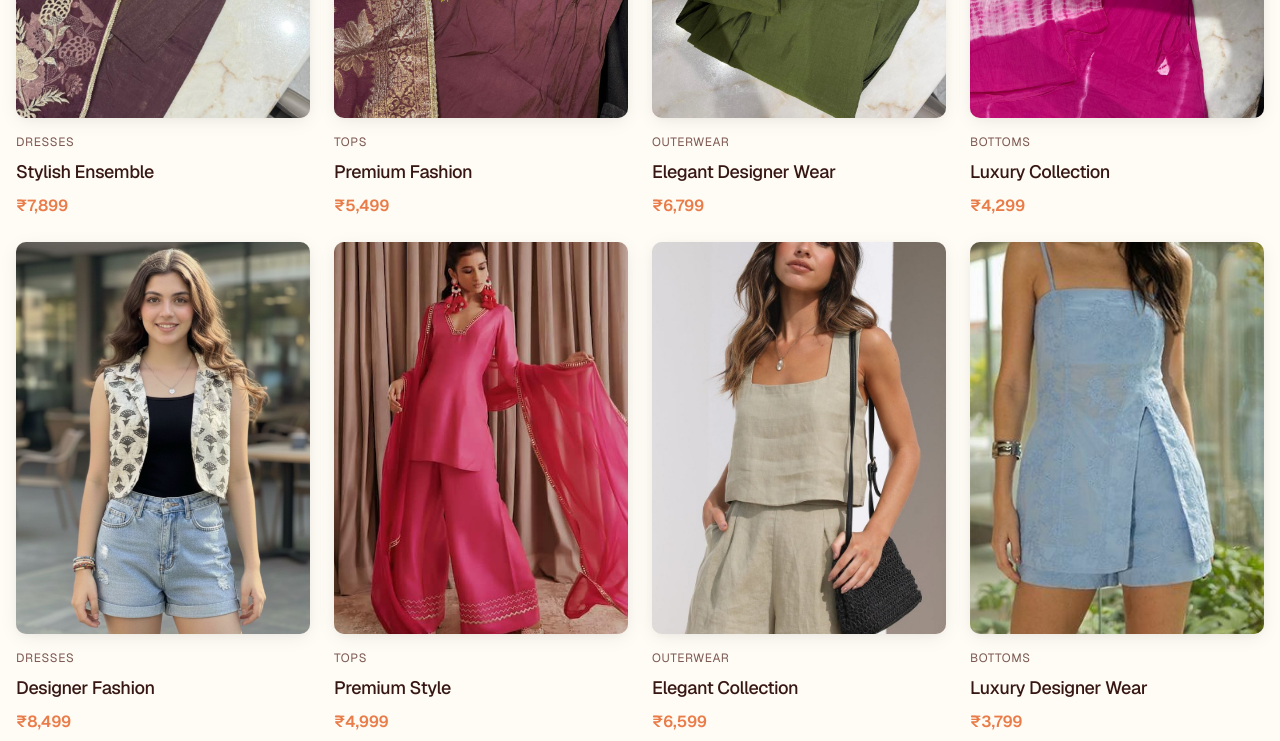
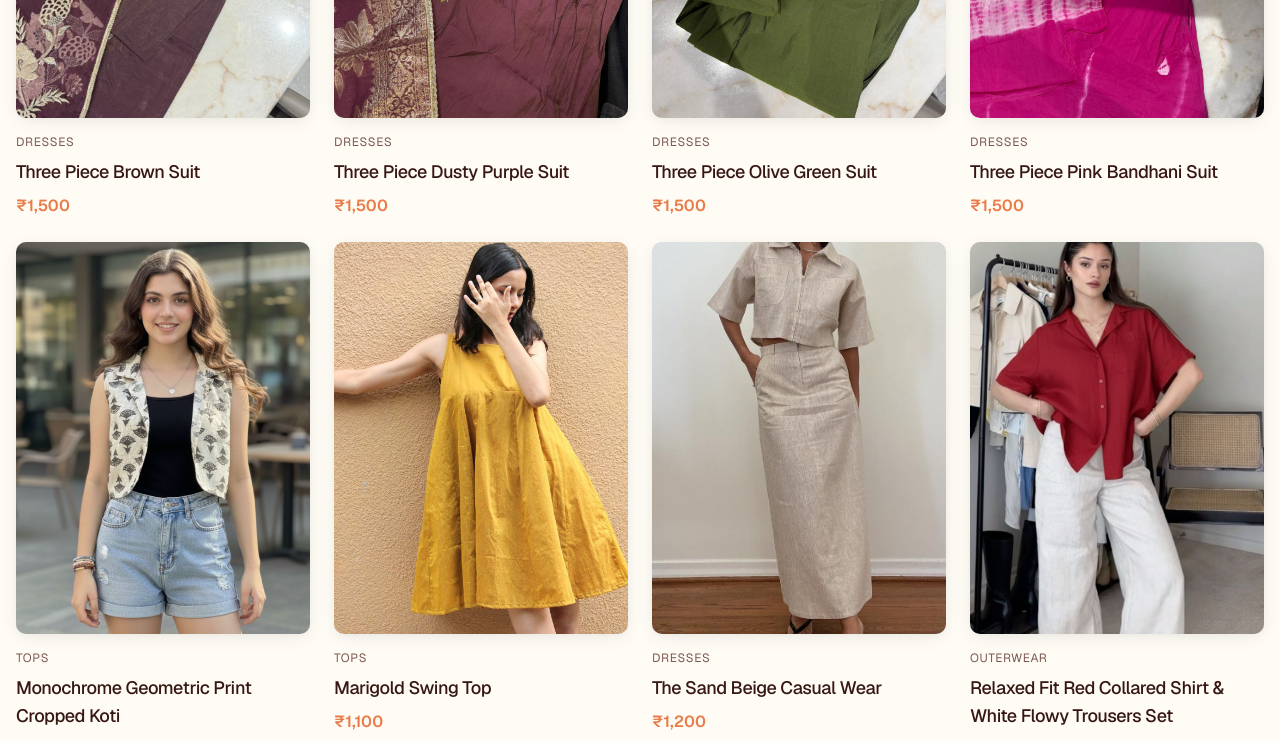
Before and after one commit to NisargS28/prasang, a Next.js app: page /shop in a window 1280 px wide. Shown: the part 1140-1881 px from the top of the page. Built offline with nearby package versions, Linux system fonts and the light colour scheme; a web font is replaced by a local one.

Commit message:
Product price updated

```diff
--- a/app/page.tsx
+++ b/app/page.tsx
@@ -1,34 +1,11 @@
 import { Header } from "@/components/header"
 import { Footer } from "@/components/footer"
 import Link from "next/link"
+import { products } from "@/lib/products"
 
 export default function Home() {
-  const featuredProducts = [
-    {
-      id: 1,
-      name: "Silk Evening Dress",
-      price: 8999,
-      image: "/img1.jpeg",
-    },
-    {
-      id: 2,
-      name: "Cashmere Sweater",
-      price: 4499,
-      image: "/img2.jpeg",
-    },
-    {
-      id: 3,
-      name: "Designer Blazer",
-      price: 6299,
-      image: "/img3.jpeg",
-    },
-    {
-      id: 4,
-      name: "Linen Trousers",
-      price: 3999,
-      image: "/img4.jpeg",
-    },
-  ]
+  // Select first 4 products from shop collection as featured/best sellers
+  const featuredProducts = products.slice(0, 4)
 
   return (
     <>
@@ -40,9 +17,12 @@ export default function Home() {
             <div className="grid grid-cols-1 md:grid-cols-2 gap-8 items-center">
               <div className="max-w-2xl fade-in-up">
                 <h1 className="text-4xl md:text-6xl font-light mb-6 tracking-tight text-balance">Timeless Elegance</h1>
-                <p className="text-lg text-muted-foreground mb-8 text-pretty">
+                {/* <p className="text-lg text-muted-foreground mb-8 text-pretty">
                   Discover our premium collection of women's fashion, curated for those who appreciate quality, style, and
                   sophistication.
+                </p> */}
+                <p className="text-lg text-muted-foreground mb-8 text-pretty">
+                  From festivals to daily wear, PRASANG was born to dress every chapter of your life—traditional at heart, modern in style.
                 </p>
                 <Link
                   href="/shop"
--- a/app/product/[id]/page.tsx
+++ b/app/product/[id]/page.tsx
@@ -22,7 +22,7 @@ const products: {
   1: {
     id: 1,
     name: "Silk Evening Dress",
-    price: 8999,
+    price: 1600,
     image: "/img1.jpeg",
     description:
       "Exquisite silk evening dress perfect for special occasions. Features elegant draping and impeccable tailoring.",
--- a/app/shop/page.tsx
+++ b/app/shop/page.tsx
@@ -2,220 +2,9 @@ import { Header } from "@/components/header"
 import { Footer } from "@/components/footer"
 import Link from "next/link"
 import { ChevronLeft } from "lucide-react"
+import { products } from "@/lib/products"
 
 export default function Shop() {
-  const products = [
-    {
-      id: 1,
-      name: "Premium Designer Wear",
-      price: 8999,
-      image: "/img1.jpeg",
-      category: "Dresses",
-    },
-    {
-      id: 2,
-      name: "Elegant Fashion Collection",
-      price: 4499,
-      image: "/img2.jpeg",
-      category: "Tops",
-    },
-    {
-      id: 3,
-      name: "Luxury Wear",
-      price: 6299,
-      image: "/img3.jpeg",
-      category: "Outerwear",
-    },
-    {
-      id: 4,
-      name: "Designer Collection",
-      price: 3999,
-      image: "/img4.jpeg",
-      category: "Bottoms",
-    },
-    {
-      id: 5,
-      name: "Stylish Ensemble",
-      price: 7899,
-      image: "/img5.jpeg",
-      category: "Dresses",
-    },
-    {
-      id: 6,
-      name: "Premium Fashion",
-      price: 5499,
-      image: "/img6.jpeg",
-      category: "Tops",
-    },
-    {
-      id: 7,
-      name: "Elegant Designer Wear",
-      price: 6799,
-      image: "/img7.jpeg",
-      category: "Outerwear",
-    },
-    {
-      id: 8,
-      name: "Luxury Collection",
-      price: 4299,
-      image: "/img8.jpeg",
-      category: "Bottoms",
-    },
-    {
-      id: 9,
-      name: "Designer Fashion",
-      price: 8499,
-      image: "/img9.jpeg",
-      category: "Dresses",
-    },
-    {
-      id: 10,
-      name: "Premium Style",
-      price: 4999,
-      image: "/img10.jpeg",
-      category: "Tops",
-    },
-    {
-      id: 11,
-      name: "Elegant Collection",
-      price: 6599,
-      image: "/img11.jpeg",
-      category: "Outerwear",
-    },
-    {
-      id: 12,
-      name: "Luxury Designer Wear",
-      price: 3799,
-      image: "/img12.jpeg",
-      category: "Bottoms",
-    },
-    {
-      id: 13,
-      name: "Stylish Premium Wear",
-      price: 7999,
-      image: "/img13.jpeg",
-      category: "Dresses",
-    },
-    {
-      id: 14,
-      name: "Designer Elegance",
-      price: 5299,
-      image: "/img14.jpeg",
-      category: "Tops",
-    },
-    {
-      id: 15,
-      name: "Premium Collection",
-      price: 6999,
-      image: "/img15.jpeg",
-      category: "Outerwear",
-    },
-    {
-      id: 16,
-      name: "Luxury Fashion",
-      price: 4599,
-      image: "/img16.jpeg",
-      category: "Bottoms",
-    },
-    {
-      id: 17,
-      name: "Elegant Style",
-      price: 8799,
-      image: "/img17.jpeg",
-      category: "Dresses",
-    },
-    {
-      id: 18,
-      name: "Designer Premium Wear",
-      price: 5799,
-      image: "/img18.jpeg",
-      category: "Tops",
-    },
-    {
-      id: 19,
-      name: "Stylish Collection",
-      price: 6399,
-      image: "/img19.jpeg",
-      category: "Outerwear",
-    },
-    {
-      id: 20,
-      name: "Premium Luxury Wear",
-      price: 4899,
-      image: "/img20.jpeg",
-      category: "Bottoms",
-    },
-    {
-      id: 21,
-      name: "Elegant Designer Collection",
-      price: 8299,
-      image: "/img21.jpeg",
-      category: "Dresses",
-    },
-    {
-      id: 22,
-      name: "Luxury Style",
-      price: 5599,
-      image: "/img22.jpeg",
-      category: "Tops",
-    },
-    {
-      id: 23,
-      name: "Designer Fashion Wear",
-      price: 6899,
-      image: "/img23.jpeg",
-      category: "Outerwear",
-    },
-    {
-      id: 24,
-      name: "Premium Elegance",
-      price: 4399,
-      image: "/img24.jpeg",
-      category: "Bottoms",
-    },
-    {
-      id: 25,
-      name: "Luxury Designer Collection",
-      price: 7599,
-      image: "/img25(1).jpeg",
-      category: "Dresses",
-    },
-    {
-      id: 26,
-      name: "Elegant Evening Wear",
-      price: 6999,
-      image: "/img26.jpeg",
-      category: "Tops",
-    },
-    {
-      id: 27,
-      name: "Sophisticated Style",
-      price: 5799,
-      image: "/img27.jpeg",
-      category: "Dresses",
-    },
-    {
-      id: 28,
-      name: "Modern Fashion",
-      price: 4899,
-      image: "/img28.jpeg",
-      category: "Outerwear",
-    },
-    {
-      id: 29,
-      name: "Classic Collection",
-      price: 6499,
-      image: "/img29.jpeg",
-      category: "Bottoms",
-    },
-    {
-      id: 30,
-      name: "Premium Style Collection",
-      price: 7299,
-      image: "/img30.jpeg",
-      category: "Dresses",
-    },
-  ]
 
   return (
     <>
--- /dev/null
+++ b/lib/products.ts
@@ -0,0 +1,108 @@
+export interface Product {
+  id: number
+  name: string
+  price: number
+  image: string
+  category: string
+}
+
+export const products: Product[] = [
+  {
+    id: 1,
+    name: "Two piece Kurti pant set",
+    price: 1600,
+    image: "/img1.jpeg",
+    category: "Dresses",
+  },
+  {
+    id: 2,
+    name: "Three Piece Red Suit",
+    price: 1500,
+    image: "/img2.jpeg",
+    category: "Dresses",
+  },
+  {
+    id: 3,
+    name: "Three Piece Dilkash Orange Suit",
+    price: 1500,
+    image: "/img3.jpeg",
+    category: "Dresses",
+  },
+  {
+    id: 4,
+    name: "Three Piece Pink Suit",
+    price: 1500,
+    image: "/img4.jpeg",
+    category: "Dresses",
+  },
+  {
+    id: 5,
+    name: "Three Piece Brown Suit",
+    price: 1500,
+    image: "/img5.jpeg",
+    category: "Dresses",
+  },
+  {
+    id: 6,
+    name: "Three Piece Dusty Purple Suit",
+    price: 1500,
+    image: "/img6.jpeg",
+    category: "Dresses",
+  },
+  {
+    id: 7,
+    name: "Three Piece Olive Green Suit",
+    price: 1500,
+    image: "/img7.jpeg",
+    category: "Dresses",
+  },
+  {
+    id: 8,
+    name: "Three Piece Pink Bandhani Suit",
+    price: 1500,
+    image: "/img8.jpeg",
+    category: "Dresses",
+  },
+  {
+    id: 9,
+    name: "Monochrome Geometric Print Cropped Koti",
+    price: 500,
+    image: "/img9.jpeg",
+    category: "Tops",
+  },
+  {
+    id: 26,
+    name: "Marigold Swing Top",
+    price: 1100,
+    image: "/img26.jpeg",
+    category: "Tops",
+  },
+  {
+    id: 27,
+    name: "The Sand Beige Casual Wear",
+    price: 1200,
+    image: "/img27.jpeg",
+    category: "Dresses",
+  },
+  {
+    id: 28,
+    name: "Relaxed Fit Red Collared Shirt & White Flowy Trousers Set",
+    price: 1200,
+    image: "/img28.jpeg",
+    category: "Outerwear",
+  },
+  {
+    id: 29,
+    name: "Relaxed Fit White Collared Shirt & White Flowy Trousers Set",
+    price: 1200,
+    image: "/img29.jpeg",
+    category: "Bottoms",
+  },
+  {
+    id: 30,
+    name: "Brown Two-Piece Casual Wear",
+    price: 1200,
+    image: "/img30.jpeg",
+    category: "Dresses",
+  },
+]
```
